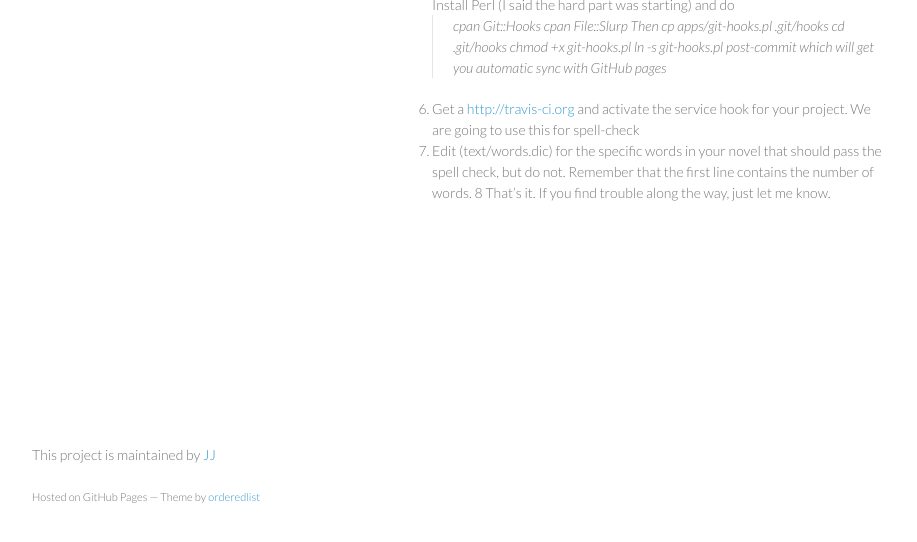
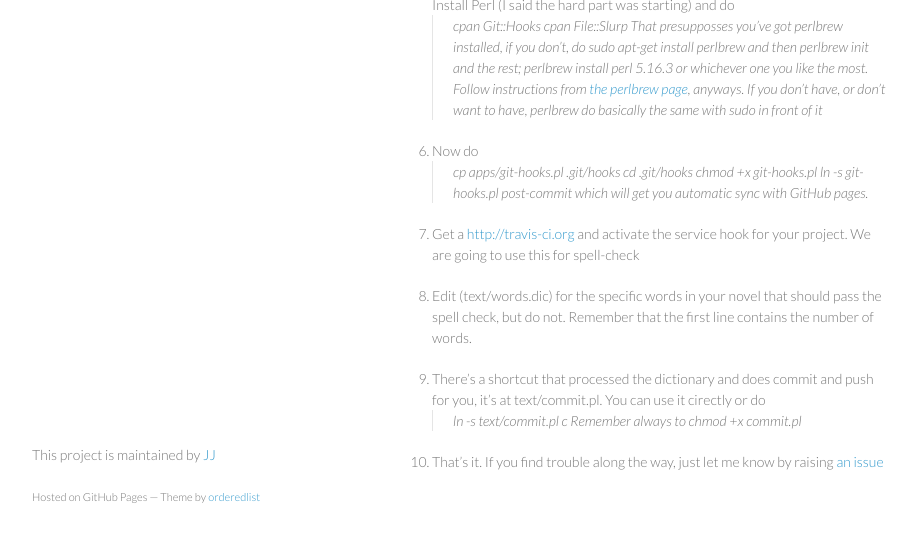
Before and after one commit to JJ/hoborg, a Jekyll site: the page built from INSTALL.md, in a window 1280 px wide, cut to the strip 324-866 px from the top of the page. Shown: the whole strip, without its empty margins (178-1095 px from the left). Built offline with Jekyll 4.4.1, drawn with Linux system fonts in a browser that asks for light colours.

Commit message:
Sync INSTALL.md from master to gh-pages

```diff
--- a/INSTALL.md
+++ b/INSTALL.md
@@ -19,16 +19,29 @@ to change layout so that it can be synced with the next instruction.
 the hard part was starting)  and do
 > cpan Git::Hooks
 > cpan File::Slurp
-Then
+That presupposses you've got perlbrew installed, if you don't, do sudo apt-get install perlbrew and then perlbrew init and the rest; perlbrew install perl 5.16.3 or whichever one you like the most. Follow instructions from [the perlbrew page](http://perbrew.pl), anyways.
+If you don't have, or don't want to have, perlbrew do basically the same with sudo in front of it
+
+6. Now do
 > cp apps/git-hooks.pl .git/hooks
 > cd .git/hooks
 > chmod +x git-hooks.pl
 > ln -s git-hooks.pl post-commit
-which will get you automatic sync with GitHub pages
-6. Get a [http://travis-ci.org](Travis account) and activate the
+which will get you automatic sync with GitHub pages.
+
+
+7. Get a [http://travis-ci.org](Travis account) and activate the
 service hook for your project. We are going to use this for
 spell-check
-7. Edit (text/words.dic) for the specific words in your novel that
+
+8. Edit (text/words.dic) for the specific words in your novel that
 should pass the spell check, but do not. Remember that the first line
 contains the number of words.
-8 That's it. If you find trouble along the way, just let me know.
+
+9. There's a shortcut that processed the dictionary and does commit
+and push for you, it's at text/commit.pl. You can use it cirectly or
+do
+> ln -s text/commit.pl c
+Remember always to chmod +x commit.pl
+
+10. That's it. If you find trouble along the way, just let me know by raising  [an issue](https://github.com/JJ/hoborg/issues)
```
